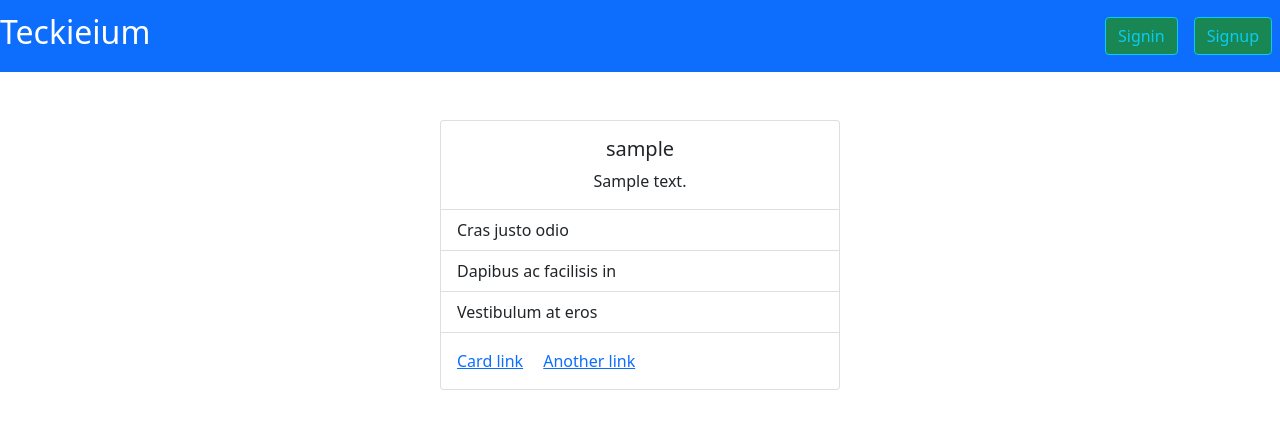
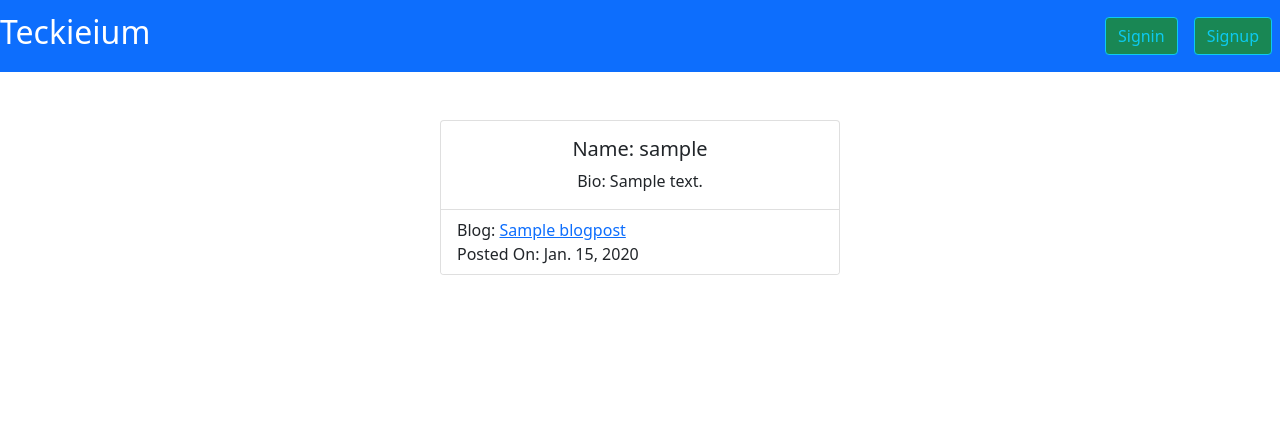
Before and after one commit to AswinAsok/Teckieium, a Django app: page /blog/blogger/1 in a window 1280 px wide. Shown: the top 429 px of the page. Run offline with Django 3.2, Linux system fonts and the light colour scheme; tables that the repository leaves empty hold one stand-in row (values such as "Sample post").

Commit message:
Blog Author detail Page Completed

```diff
--- a/Blog/views.py
+++ b/Blog/views.py
@@ -3,7 +3,7 @@ from django.http import HttpResponse, HttpResponseRedirect
 from django.shortcuts import redirect
 from django.contrib.auth.forms import UserCreationForm
 from django.contrib.auth.models import User
-from .models import Bio
+from .models import Bio,BlogPost
 from .forms import CommentForm,BioForm
 from django.contrib.auth import authenticate, login
 
@@ -29,9 +29,11 @@ def blogdetails(request,blog_id):
 def authordetails(request, author_id):
     Author = User.objects.get(id=author_id)
     bio = Bio.objects.get(user = Author)
+    blogs = BlogPost.objects.filter(blog_author = Author)
     context = {}
     context['Author'] = Author
     context['Bio'] = bio
+    context['Blogs'] = blogs
     return render(request, "authordetails.html", context)
 
 def bloggers(request):
--- a/Templates/authordetails.html
+++ b/Templates/authordetails.html
@@ -2,20 +2,16 @@
 <div class="container d-flex justify-content-center mt-5">
 <div class="card" style="width: 25rem">
   <div class="card-body">
-    <h5 class="card-title d-flex justify-content-center">{{Author.username}}</h5>
+    <h5 class="card-title d-flex justify-content-center">Name: {{Author.username}}</h5>
     <p class="card-text d-flex justify-content-center">
-      {{Bio.bio}}
+      Bio: {{Bio.bio}}
     </p>
   </div>
-  <ul class="list-group list-group-flush">
-    <li class="list-group-item">Cras justo odio</li>
-    <li class="list-group-item">Dapibus ac facilisis in</li>
-    <li class="list-group-item">Vestibulum at eros</li>
-  </ul>
-  <div class="card-body">
-    <a href="#" class="card-link">Card link</a>
-    <a href="#" class="card-link">Another link</a>
-  </div>
+  <ol class="list-group list-group-flush">
+    {% for Blog in Blogs %}
+    <li class="list-group-item">Blog: <a href="/blog/{{Blog.id}}">{{Blog.blog_title}}</a><br>Posted On: {{Blog.blog_date}}</li>
+    {% endfor %}
+  </ol>
 </div>
 </div>
 
```
